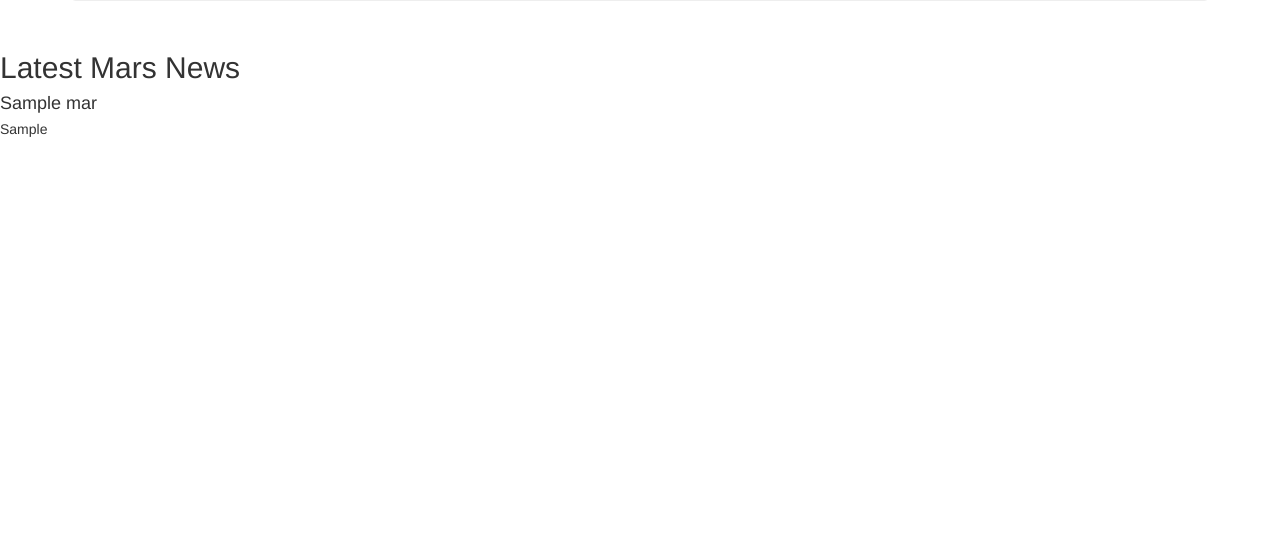
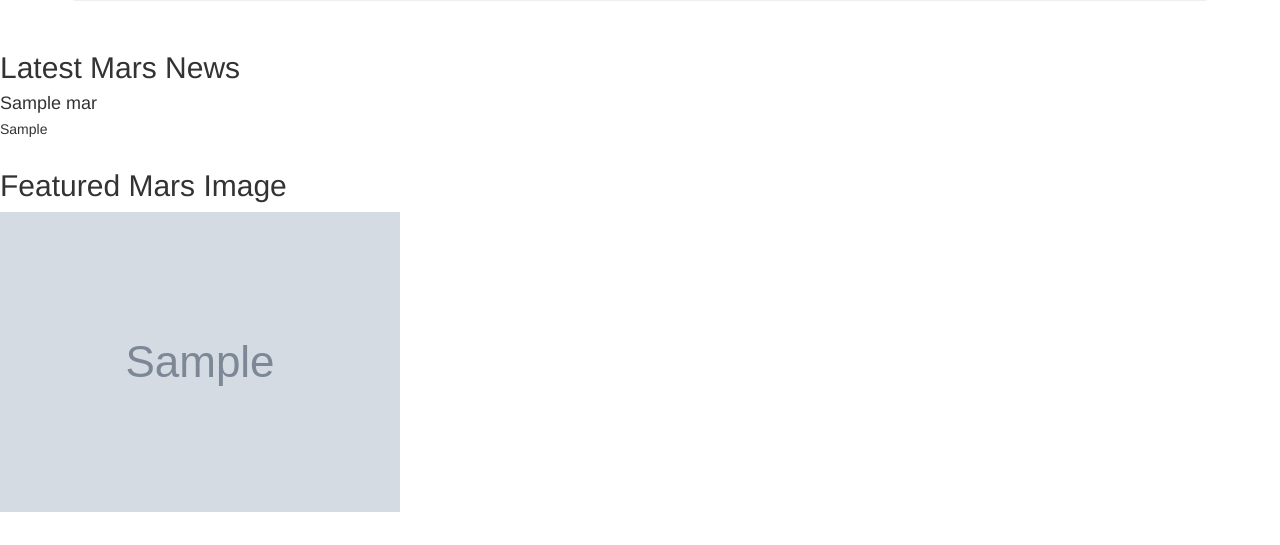
Before and after one commit to elp192/Mission-to-Mars, a Flask app: page / in a window 1280 px wide. Shown: the part 255-800 px from the top of the page. Run offline with Flask 2, Linux system fonts and the light colour scheme; grey boxes marked "Sample" are stand-in pictures; a database or web service that is not in the repository returns one stand-in record (values such as "Sample title"); some libraries are stand-ins or nearby versions.

Commit message:
Created Featured Image in index.html

```diff
--- a/app/templates/index.html
+++ b/app/templates/index.html
@@ -33,3 +33,18 @@
      </div>
     </div>
  </div>
+
+ <!-- Featured Image -->
+ <div class="row" id="mars-featured-image">
+   <div class="col-md-8">
+     <h2>Featured Mars Image</h2>
+     <img
+       src="{{mars.featured_image }}"
+       class="img-responsive"
+       alt="Responsive image"
+     />
+   </div>
+ </div>
+
+   </div>
+</div>
```
